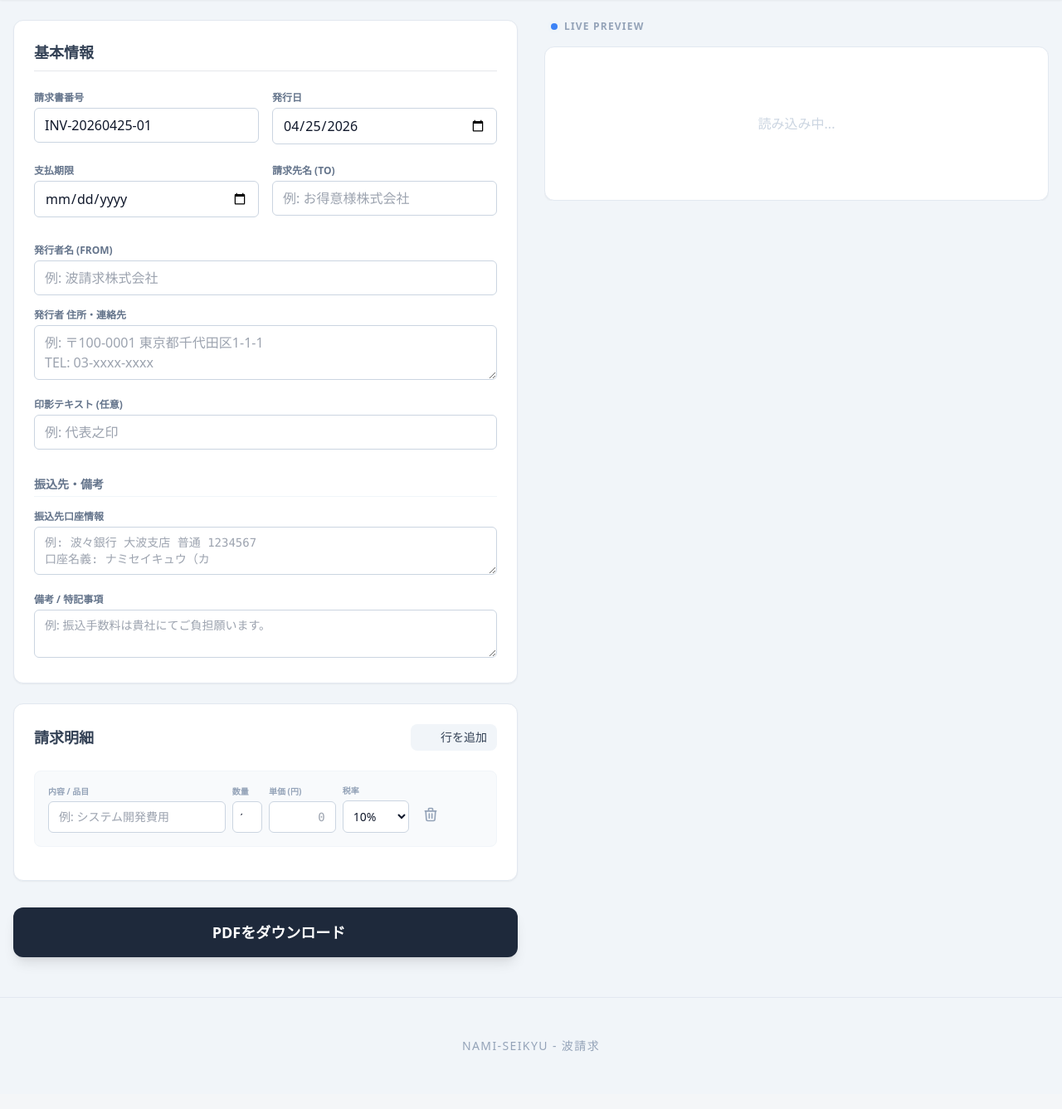
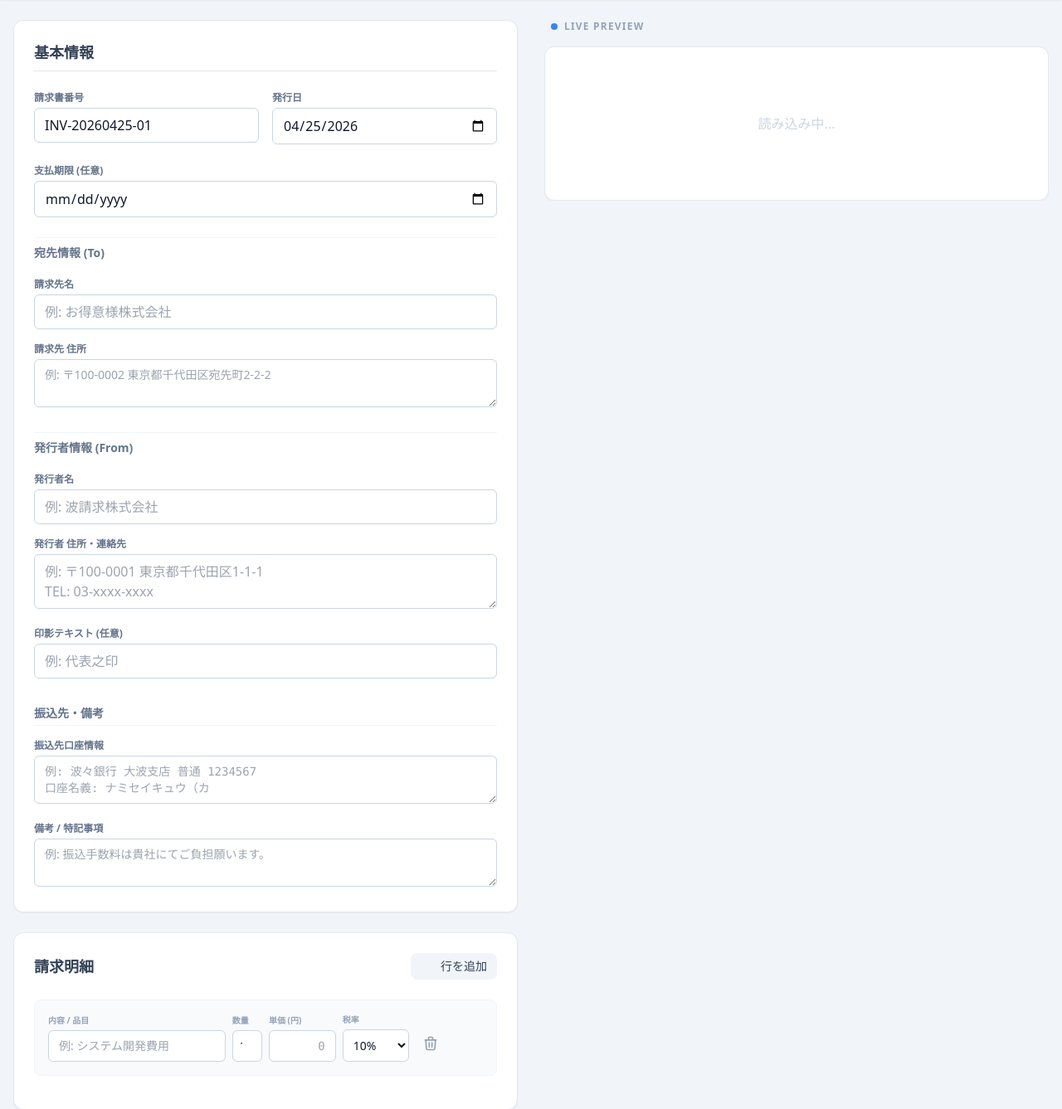
Before and after one commit to urchin-hat/ParchmentPDF, a FastAPI app: page / in a window 1280 px wide. Shown: the part 61-1398 px from the top of the page at 83% size. Before the commit the page ends 1329 px from the top, so only its background shows below. Run offline with FastAPI, Linux system fonts and the light colour scheme; some libraries are stand-ins or nearby versions.

Commit message:
feat: 請求先（顧客）の住所フィールドを追加し、レイアウトを調整

```diff
--- a/app/models/invoice.py
+++ b/app/models/invoice.py
@@ -28,6 +28,7 @@ class InvoiceRequest(BaseModel):
     issue_date: date = Field(default_factory=date.today, description="発行日")
     payment_deadline: Optional[date] = Field(None, description="支払期限")
     client_name: str = Field(..., description="請求先名")
+    client_address: Optional[str] = Field(None, description="請求先住所")
     issuer_name: str = Field(..., description="発行者名")
     issuer_address: Optional[str] = Field(None, description="発行者住所・連絡先")
     bank_info: Optional[str] = Field(None, description="振込先情報")
--- a/main.py
+++ b/main.py
@@ -30,6 +30,7 @@ def parse_invoice_form(
     issue_date: date,
     payment_deadline: Optional[date],
     client_name: str,
+    client_address: Optional[str],
     issuer_name: str,
     issuer_address: Optional[str],
     bank_info: Optional[str],
@@ -51,6 +52,7 @@ def parse_invoice_form(
         issue_date=issue_date,
         payment_deadline=payment_deadline,
         client_name=client_name,
+        client_address=client_address,
         issuer_name=issuer_name,
         issuer_address=issuer_address,
         bank_info=bank_info,
@@ -81,6 +83,7 @@ async def preview_invoice(
     issue_date: date = Form(...),
     payment_deadline: date = Form(None),
     client_name: str = Form(...),
+    client_address: str = Form(None),
     issuer_name: str = Form(...),
     issuer_address: str = Form(None),
     bank_info: str = Form(None),
@@ -92,8 +95,8 @@ async def preview_invoice(
     item_tax: List[int] = Form(...)
 ):
     invoice_data = parse_invoice_form(
-        invoice_number, issue_date, payment_deadline, client_name, issuer_name,
-        issuer_address, bank_info, notes, seal_text,
+        invoice_number, issue_date, payment_deadline, client_name, client_address,
+        issuer_name, issuer_address, bank_info, notes, seal_text,
         item_desc, item_qty, item_price, item_tax
     )
 
@@ -112,6 +115,7 @@ async def generate_invoice(
     issue_date: date = Form(...),
     payment_deadline: date = Form(None),
     client_name: str = Form(...),
+    client_address: str = Form(None),
     issuer_name: str = Form(...),
     issuer_address: str = Form(None),
     bank_info: str = Form(None),
@@ -123,8 +127,8 @@ async def generate_invoice(
     item_tax: List[int] = Form(...)
 ):
     invoice_data = parse_invoice_form(
-        invoice_number, issue_date, payment_deadline, client_name, issuer_name,
-        issuer_address, bank_info, notes, seal_text,
+        invoice_number, issue_date, payment_deadline, client_name, client_address,
+        issuer_name, issuer_address, bank_info, notes, seal_text,
         item_desc, item_qty, item_price, item_tax
     )
 
--- a/templates/fragments/invoice_preview.html
+++ b/templates/fragments/invoice_preview.html
@@ -16,6 +16,9 @@
 
     <div class="mb-8">
         <p class="text-[10px] font-bold text-slate-400 uppercase tracking-wider mb-1">振込先（宛名）</p>
+        {% if invoice.client_address %}
+        <p class="text-xs text-slate-500 mb-1 whitespace-pre-wrap">{{ invoice.client_address }}</p>
+        {% endif %}
         <h2 class="text-xl font-bold border-b-2 border-slate-800 pb-1 inline-block min-w-[250px]">{{ invoice.client_name or '　　　　　' }} 御中</h2>
     </div>
 
--- a/templates/index.html
+++ b/templates/index.html
@@ -61,22 +61,30 @@
                             </div>
                         </div>
 
-                        <div class="grid grid-cols-2 gap-4">
+                        <div>
+                            <label for="payment_deadline" class="block text-xs font-semibold text-slate-500 uppercase mb-1">支払期限 (任意)</label>
+                            <input type="date" name="payment_deadline" id="payment_deadline"
+                                   class="w-full px-3 py-2 border border-slate-300 rounded-md focus:ring-2 focus:ring-slate-800 focus:border-slate-800 transition-all">
+                        </div>
+
+                        <div class="space-y-4 pt-2 border-t border-slate-100">
+                            <h2 class="text-sm font-bold text-slate-500 pb-1">宛先情報 (To)</h2>
                             <div>
-                                <label for="payment_deadline" class="block text-xs font-semibold text-slate-500 uppercase mb-1">支払期限</label>
-                                <input type="date" name="payment_deadline" id="payment_deadline"
+                                <label for="client_name" class="block text-xs font-semibold text-slate-500 uppercase mb-1">請求先名</label>
+                                <input type="text" name="client_name" id="client_name" placeholder="例: お得意様株式会社" required
                                        class="w-full px-3 py-2 border border-slate-300 rounded-md focus:ring-2 focus:ring-slate-800 focus:border-slate-800 transition-all">
                             </div>
                             <div>
-                                <label for="client_name" class="block text-xs font-semibold text-slate-500 uppercase mb-1">請求先名 (To)</label>
-                                <input type="text" name="client_name" id="client_name" placeholder="例: お得意様株式会社" required
-                                       class="w-full px-3 py-2 border border-slate-300 rounded-md focus:ring-2 focus:ring-slate-800 focus:border-slate-800 transition-all">
+                                <label for="client_address" class="block text-xs font-semibold text-slate-500 uppercase mb-1">請求先 住所</label>
+                                <textarea name="client_address" id="client_address" placeholder="例: 〒100-0002 東京都千代田区宛先町2-2-2"
+                                          class="w-full px-3 py-2 border border-slate-300 rounded-md focus:ring-2 focus:ring-slate-800 focus:border-slate-800 transition-all text-sm" rows="2"></textarea>
                             </div>
                         </div>
 
-                        <div class="space-y-4 pt-2">
+                        <div class="space-y-4 pt-2 border-t border-slate-100">
+                            <h2 class="text-sm font-bold text-slate-500 pb-1">発行者情報 (From)</h2>
                             <div>
-                                <label for="issuer_name" class="block text-xs font-semibold text-slate-500 uppercase mb-1">発行者名 (From)</label>
+                                <label for="issuer_name" class="block text-xs font-semibold text-slate-500 uppercase mb-1">発行者名</label>
                                 <input type="text" name="issuer_name" id="issuer_name" placeholder="例: 波請求株式会社" required
                                        class="w-full px-3 py-2 border border-slate-300 rounded-md focus:ring-2 focus:ring-slate-800 focus:border-slate-800 transition-all">
                             </div>
```
Also changed, not shown: app/services/invoice_service.py (+13 -3 lines).
